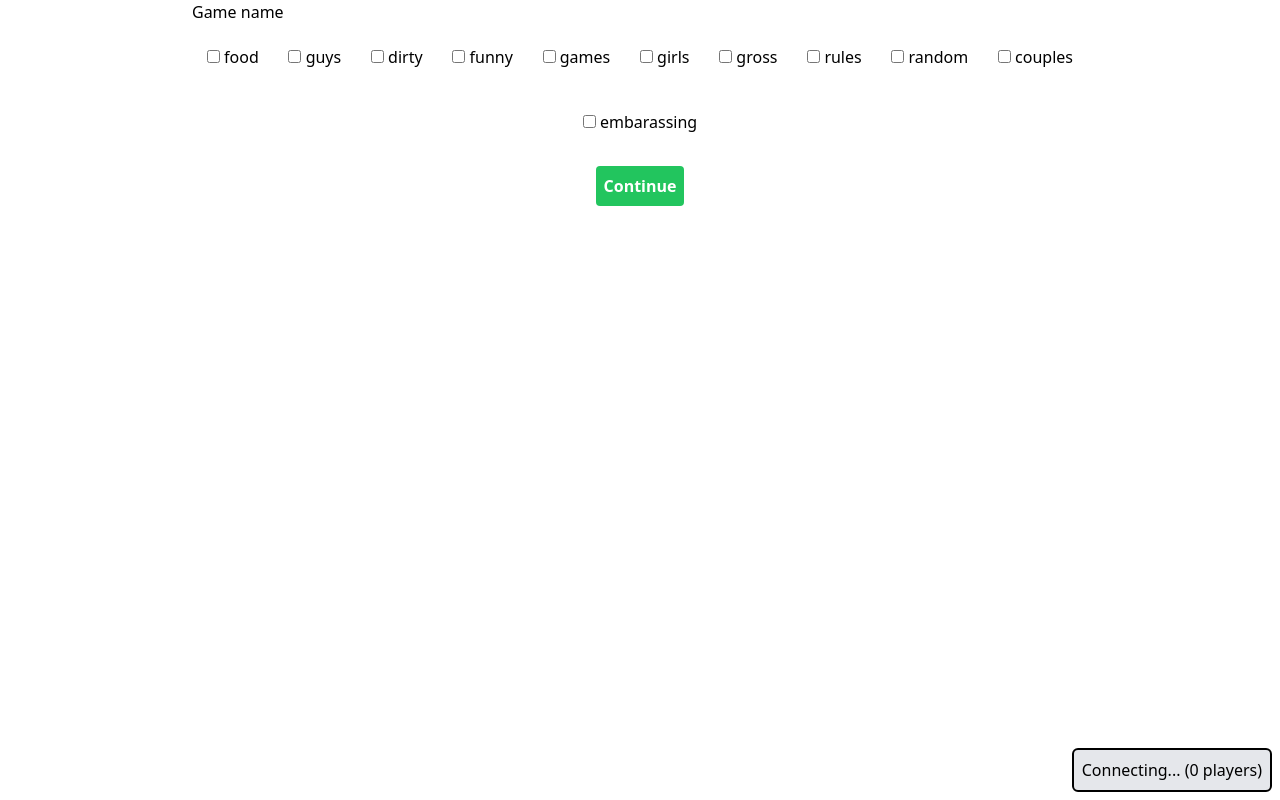
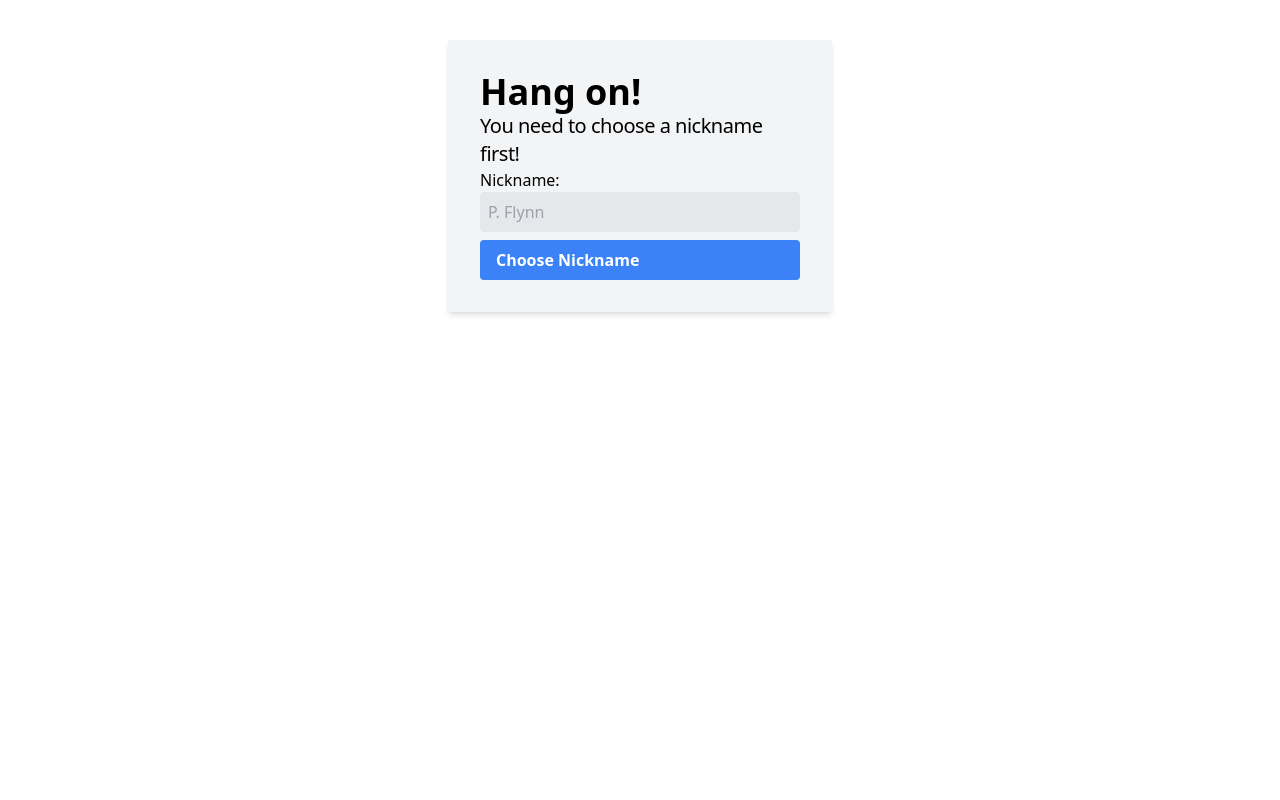
Before and after one commit to KieranHolroyd/never-have-i-ever, a SvelteKit app in the folder client/: page /play/name in a window 1280 px wide. Built offline with nearby package versions, Linux system fonts and the light colour scheme; no server answers.

Commit message:
add player name

```diff
--- a/client/src/lib/components/Game.svelte
+++ b/client/src/lib/components/Game.svelte
@@ -1,7 +1,8 @@
 <script lang="ts">
 	import { onMount } from 'svelte';
-	import { v4 } from 'uuid';
 	import { env } from '$env/dynamic/public';
+	import { LocalPlayer } from '$lib/player';
+
 	export let id: string;
 	enum Status {
 		CONNECTING,
@@ -10,7 +11,14 @@
 	}
 	let connection: Status = Status.CONNECTING;
 	let player_id: string | null = null;
-	let players: string[] = [];
+	let players: {
+		id: string;
+		name: string;
+		score: number;
+	}[] = [];
+
+	let my_name = LocalPlayer.name;
+
 	let data: {
 		[key: (typeof available_catagories)[number]]: string[];
 	} = {};
@@ -58,7 +66,7 @@
 	// }
 
 	onMount(() => {
-		setupplayer();
+		player_id = LocalPlayer.id;
 		setupsock();
 		load();
 	});
@@ -157,7 +165,7 @@
 
 		// socket opened
 		socket?.addEventListener('open', (event) => {
-			socket?.send(`join_game;${JSON.stringify({ create: true })}`);
+			socket?.send(`join_game;${JSON.stringify({ create: true, playername: my_name })}`);
 			retry_count = 0;
 		});
 
@@ -180,19 +188,6 @@
 			setupsock();
 		}
 	}
-	/// ----------------
-
-	/// PLAYER STUFF
-
-	function setupplayer() {
-		if (localStorage.getItem('player_id') === null) {
-			player_id = v4();
-			localStorage.setItem('player_id', player_id);
-		} else {
-			player_id = localStorage.getItem('player_id');
-		}
-	}
-
 	/// ----------------
 </script>
 
@@ -250,7 +245,17 @@
 		{:else if connection === Status.DISCONNECTED}
 			Disconnected
 		{/if}
-		({players.length} players)
+		<br />
+		<details>
+			<summary>({players.length} player{players.length > 1 ? 's' : ''})</summary>
+			<ul>
+				{#each players as player}
+					<li>
+						{player.name} ({player.score})
+					</li>
+				{/each}
+			</ul>
+		</details>
 	</div>
 </div>
 
--- a/client/src/lib/index.ts
+++ /dev/null
@@ -1 +0,0 @@
-// place files you want to import through the `$lib` alias in this folder.
--- /dev/null
+++ b/client/src/lib/player.ts
@@ -0,0 +1,30 @@
+/// PLAYER STUFF
+
+import { browser } from '$app/environment';
+import { v4 } from 'uuid';
+export class LocalPlayer {
+	public static get id() {
+		if (!browser) return '';
+		const ls_player = localStorage.getItem('player_id');
+		if (ls_player === null) {
+			const player_id = v4();
+			localStorage.setItem('player_id', player_id);
+			return player_id;
+		}
+		return ls_player;
+	}
+
+	public static get name(): string | null {
+		if (!browser) return null;
+		const ls_player = localStorage.getItem('player_name');
+
+		return ls_player;
+	}
+
+	public static set name(name: string) {
+		if (!browser) return;
+		if (name === '') return;
+
+		localStorage.setItem('player_name', name);
+	}
+}
--- a/client/src/routes/+page.svelte
+++ b/client/src/routes/+page.svelte
@@ -1,11 +1,14 @@
 <script lang="ts">
-	import type { PageData } from "./$types";
+	import { LocalPlayer } from '$lib/player';
+	import type { PageData } from './$types';
 
 	export let data: PageData;
 	const name = 'Never have I ever';
 
-
 	function startGame() {
+		if (LocalPlayer.name === null) {
+			return (window.location.href = `/play/name`);
+		}
 		window.location.href = `/play/${data.newgame_id}`;
 	}
 </script>
@@ -13,9 +16,7 @@
 <div>
 	<div class="menu-container">
 		<h1 class="text-3xl font-bold mb-4">{name}</h1>
-		<button class="menu-button" on:click={startGame}>
-			Start New Game
-		</button>
+		<button class="menu-button" on:click={startGame}> Start New Game </button>
 	</div>
 
 	<p class="text-gray-300 text-sm font-bold tracking-wider">
@@ -23,7 +24,6 @@
 		<a href="/suggest">Suggest Changes.</a>
 	</p>
 </div>
-
 
 <style>
 	.menu-container {
--- a/client/src/routes/play/[gameid]/+page.svelte
+++ b/client/src/routes/play/[gameid]/+page.svelte
@@ -1,6 +1,8 @@
 <script lang="ts">
 	import { page } from '$app/stores';
 	import NeverHaveIEver from '$lib/components/Game.svelte';
+
+	export const csr = true;
 </script>
 
 <h1>Game {$page.params.gameid}</h1>
--- /dev/null
+++ b/client/src/routes/play/name/+page.svelte
@@ -0,0 +1,38 @@
+<script lang="ts">
+	import { LocalPlayer } from '$lib/player';
+
+	let nickname: string = '';
+	let error: string = '';
+
+	function choose_nickname() {
+		if (nickname === '') {
+			return (error = 'You need to choose a nickname!');
+		}
+		LocalPlayer.name = nickname;
+
+		window.location.href = `/`;
+	}
+</script>
+
+<div class="w-96 mt-10 mx-auto p-8 bg-gray-100 shadow-md">
+	<h1 class="text-4xl font-bold">Hang on!</h1>
+	<h2 class="text-xl font-light tracking-tight">You need to choose a nickname first!</h2>
+	<label class="block w-full text-left" for="name">Nickname:</label>
+	<input
+		class="block w-full text-left rounded bg-gray-200 p-2 mb-2"
+		type="text"
+		id="name"
+		name="name"
+		placeholder="P. Flynn"
+		bind:value={nickname}
+	/>
+	<button
+		class="block w-full text-left text-white bg-blue-500 hover:bg-blue-600"
+		on:click={choose_nickname}
+	>
+		Choose Nickname
+	</button>
+	{#if error !== ''}
+		<p class="mt-2 leading-none text-xs text-red-500">{error}</p>
+	{/if}
+</div>
```
Also changed, not shown: 1 other file (tests, documents, lock files or other folders).
